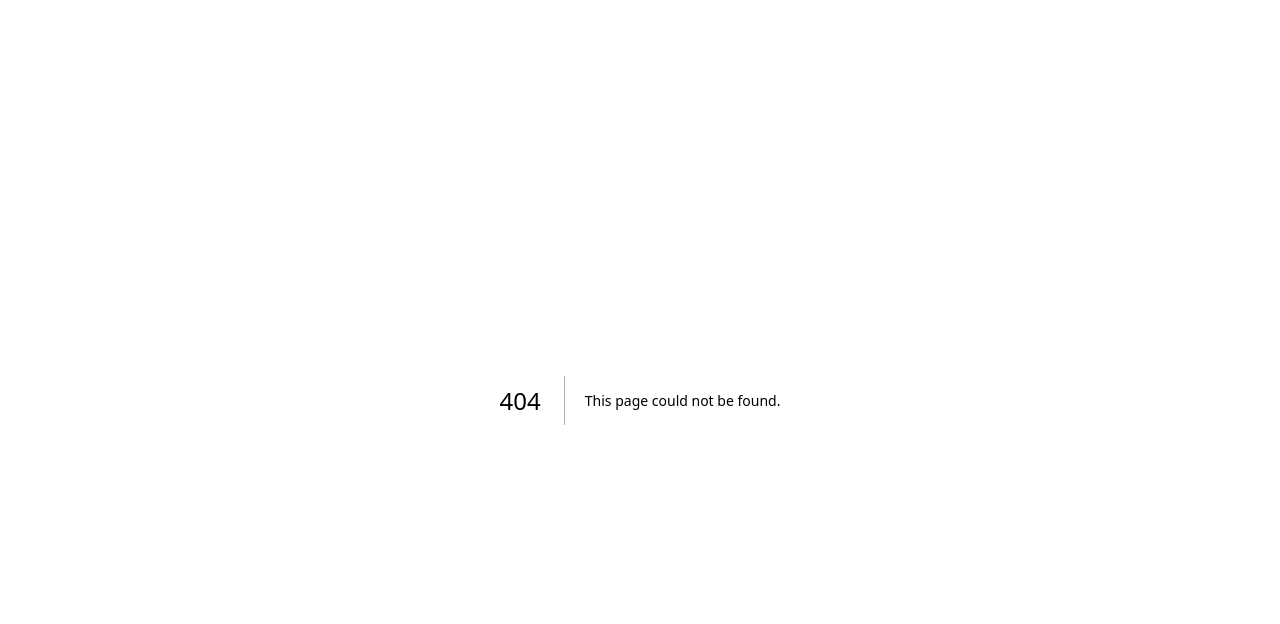
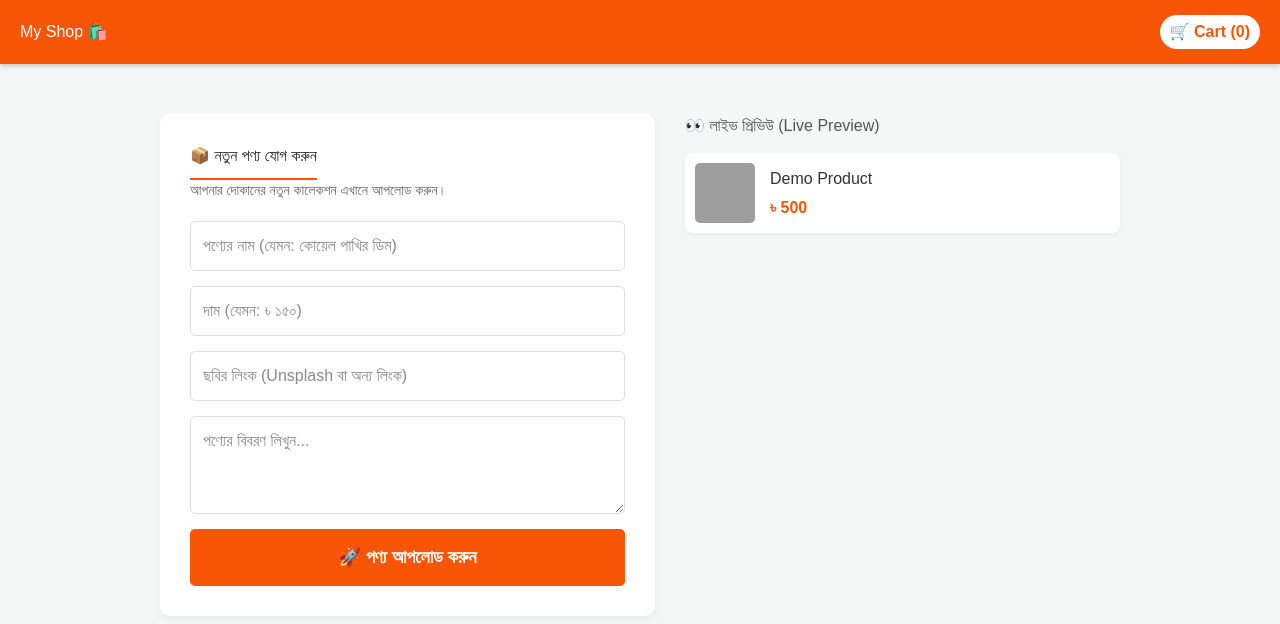
Before and after one commit to Milon41Rana/our-super-shop, a Next.js app: page /admin in a window 1280 px wide. Before the commit this address had no page. Shown: the top 624 px of the page. Built offline with nearby package versions, Linux system fonts and the light colour scheme; grey boxes are pictures that could not be loaded.

Commit message:
Create AdminDashboard component for product management

```diff
--- /dev/null
+++ b/app/admin/page.tsx
@@ -0,0 +1,101 @@
+'use client';
+import React, { useState } from 'react';
+import Navbar from '../components/Navbar';
+import Link from 'next/link';
+
+export default function AdminDashboard() {
+  // ১. পণ্যের তথ্য রাখার জন্য স্টেট (Temporary Memory)
+  const [formData, setFormData] = useState({
+    name: '',
+    price: '',
+    img: '',
+    desc: ''
+  });
+
+  // ২. প্রিভিউ লিস্ট (যাতে আপনি দেখতে পান আপলোড করলে কেমন দেখাবে)
+  const [products, setProducts] = useState([
+    { id: 1, name: 'Demo Product', price: '৳ 500', img: 'https://images.unsplash.com/photo-1505740420928-5e560c06d30e?w=200' }
+  ]);
+
+  // ইনপুট বক্সে লিখলে সেটা মেমোরিতে সেভ হবে
+  const handleChange = (e: any) => {
+    setFormData({ ...formData, [e.target.name]: e.target.value });
+  };
+
+  // "Add Product" বাটনে চাপ দিলে যা হবে
+  const handleSubmit = (e: any) => {
+    e.preventDefault(); // পেজ রিলোড বন্ধ করা
+    if (!formData.name || !formData.price) return alert('নাম এবং দাম দিতেই হবে!');
+
+    // নতুন পণ্য লিস্টে যোগ করা (এটা এখন শুধু ব্রাউজারে দেখাবে)
+    const newProduct = { ...formData, id: Date.now() };
+    setProducts([newProduct, ...products]);
+
+    // ফর্ম খালি করে দেওয়া
+    setFormData({ name: '', price: '', img: '', desc: '' });
+    alert('পণ্যটি সফলভাবে যোগ করা হয়েছে! (ডেমো)');
+  };
+
+  return (
+    <div style={{ fontFamily: 'Arial, sans-serif', backgroundColor: '#f4f7f6', minHeight: '100vh' }}>
+      <Navbar cartCount={0} />
+
+      <div style={{ maxWidth: '1000px', margin: '30px auto', padding: '20px', display: 'flex', gap: '30px', flexWrap: 'wrap' }}>
+
+        {/* বাম পাশ: আপলোড ফর্ম (Admin Panel) */}
+        <div style={{ flex: 1, backgroundColor: 'white', padding: '30px', borderRadius: '10px', boxShadow: '0 4px 10px rgba(0,0,0,0.05)' }}>
+            <h2 style={{ color: '#222', borderBottom: '2px solid #f85606', paddingBottom: '10px', display: 'inline-block' }}>📦 নতুন পণ্য যোগ করুন</h2>
+            <p style={{ color: '#666', fontSize: '14px', marginBottom: '20px' }}>আপনার দোকানের নতুন কালেকশন এখানে আপলোড করুন।</p>
+
+            <form onSubmit={handleSubmit} style={{ display: 'flex', flexDirection: 'column', gap: '15px' }}>
+                <input
+                  type="text" name="name" placeholder="পণ্যের নাম (যেমন: কোয়েল পাখির ডিম)"
+                  value={formData.name} onChange={handleChange}
+                  style={{ padding: '12px', border: '1px solid #ddd', borderRadius: '5px', fontSize: '16px' }}
+                />
+
+                <input
+                  type="text" name="price" placeholder="দাম (যেমন: ৳ ১৫০)"
+                  value={formData.price} onChange={handleChange}
+                  style={{ padding: '12px', border: '1px solid #ddd', borderRadius: '5px', fontSize: '16px' }}
+                />
+
+                <input
+                  type="text" name="img" placeholder="ছবির লিংক (Unsplash বা অন্য লিংক)"
+                  value={formData.img} onChange={handleChange}
+                  style={{ padding: '12px', border: '1px solid #ddd', borderRadius: '5px', fontSize: '16px' }}
+                />
+
+                <textarea
+                  name="desc" placeholder="পণ্যের বিবরণ লিখুন..."
+                  value={formData.desc} onChange={handleChange}
+                  rows={3}
+                  style={{ padding: '12px', border: '1px solid #ddd', borderRadius: '5px', fontSize: '16px', fontFamily: 'Arial' }}
+                />
+
+                <button type="submit" style={{ padding: '15px', backgroundColor: '#f85606', color: 'white', border: 'none', borderRadius: '5px', fontSize: '18px', fontWeight: 'bold', cursor: 'pointer' }}>
+                    🚀 পণ্য আপলোড করুন
+                </button>
+            </form>
+        </div>
+
+        {/* ডান পাশ: লাইভ প্রিভিউ (যেটা ওয়েবসাইটে দেখা যাবে) */}
+        <div style={{ flex: 1 }}>
+            <h3 style={{ color: '#555' }}>👀 লাইভ প্রিভিউ (Live Preview)</h3>
+            <div style={{ display: 'flex', flexDirection: 'column', gap: '15px', marginTop: '15px' }}>
+                {products.map((p) => (
+                    <div key={p.id} style={{ display: 'flex', alignItems: 'center', gap: '15px', backgroundColor: 'white', padding: '10px', borderRadius: '8px', boxShadow: '0 2px 5px rgba(0,0,0,0.05)' }}>
+                        <img src={p.img || 'https://via.placeholder.com/100'} alt={p.name} style={{ width: '60px', height: '60px', objectFit: 'cover', borderRadius: '5px' }} />
+                        <div>
+                            <h4 style={{ margin: '0 0 5px 0', color: '#333' }}>{p.name}</h4>
+                            <p style={{ margin: 0, color: '#f85606', fontWeight: 'bold' }}>{p.price}</p>
+                        </div>
+                    </div>
+                ))}
+            </div>
+        </div>
+
+      </div>
+    </div>
+  );
+}
```
